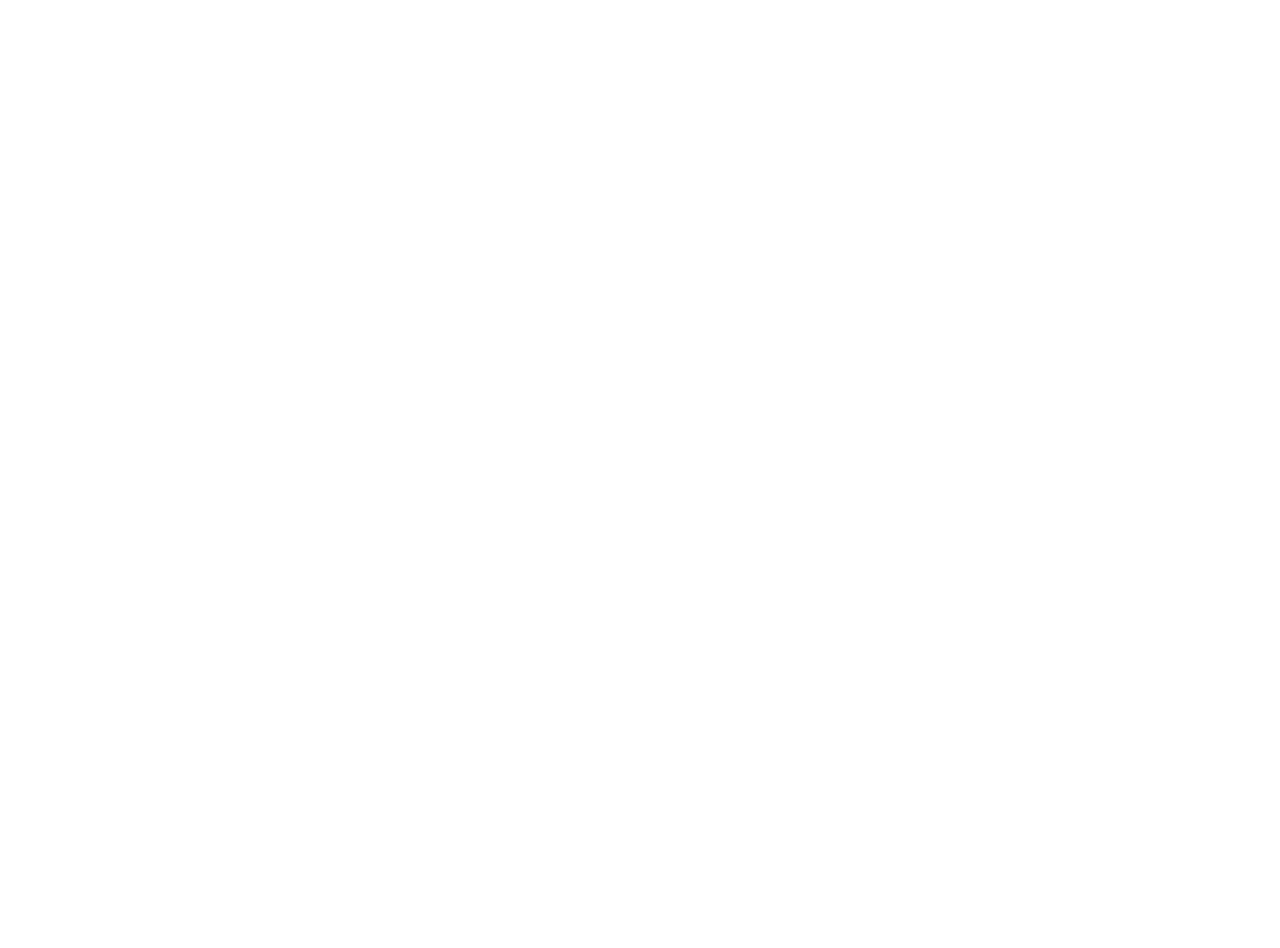
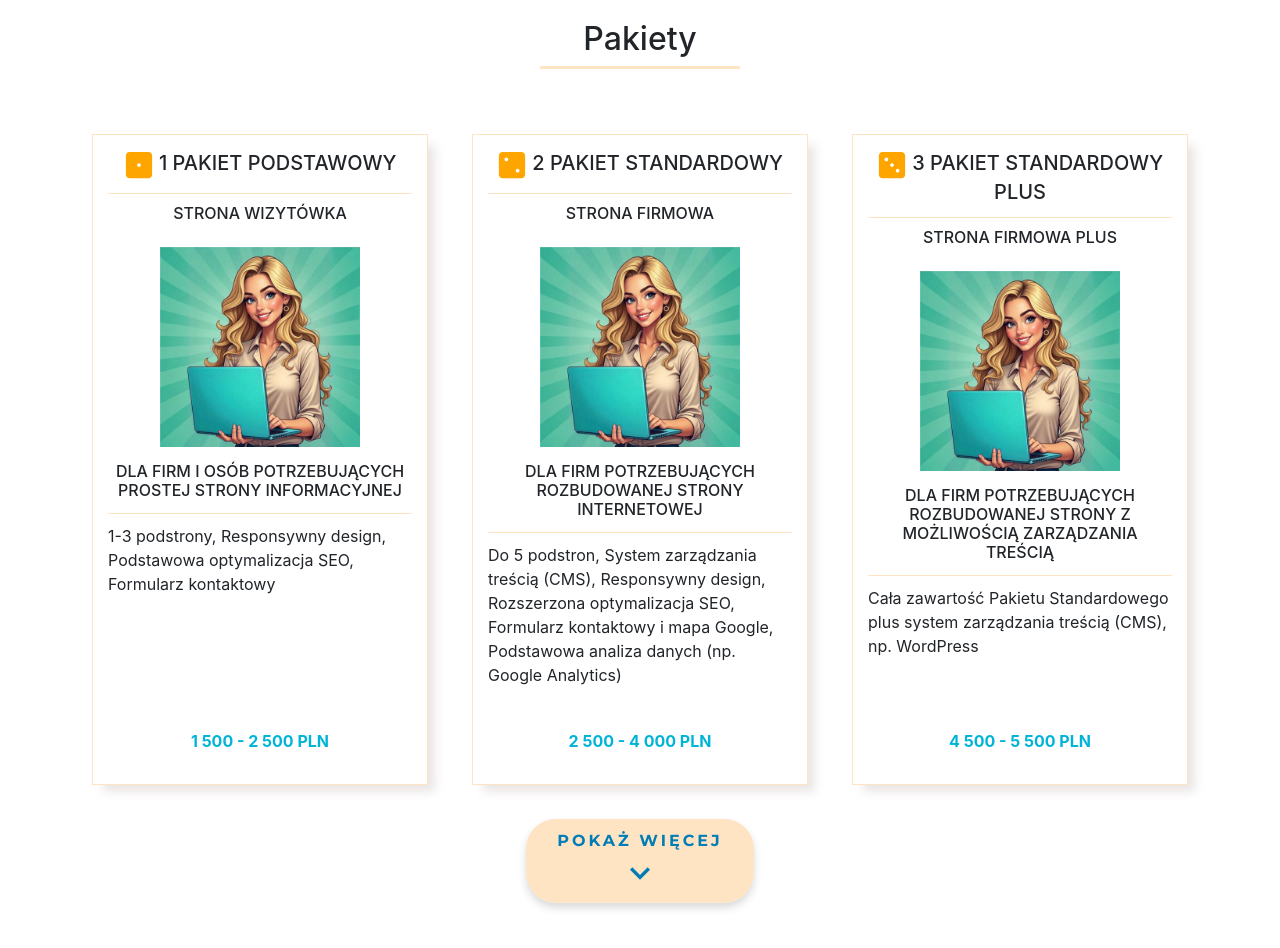
Before and after one commit to Gonai132/portfolioSPA, a React (Create React App) app: page / in a window 1280 px wide. Shown: the part 1480-2428 px from the top of the page. Before the commit the page ends 1500 px from the top, so only its background shows below. Built offline with nearby package versions, Linux system fonts and the light colour scheme.

Commit message:
creating and styling Packages section

```diff
--- a/package.json
+++ b/package.json
@@ -15,6 +15,8 @@
     "react-dom": "^18.3.1",
     "react-icons": "^5.4.0",
     "react-scripts": "5.0.1",
+    "react-scroll-to-top": "^3.0.0",
+    "react-scroll-up": "^1.4.0",
     "typewriter-effect": "^2.21.0",
     "web-vitals": "^2.1.4"
   },
--- a/src/App.js
+++ b/src/App.js
@@ -2,6 +2,8 @@
 import Navbar from "./components/navbar/Navbar";
 import Home from "./components/Home/Home";
 import About from "./components/About/About";
+import Packages from "./components/Packages/Packages";
+import ScrollToTop from "react-scroll-to-top";
 
 const App = () => {
   return (
@@ -9,6 +11,8 @@
       <Navbar/>
       <Home/>
       <About/>
+      <Packages/>
+      <ScrollToTop smooth height="25" width="25" color="#007cb6" style={{borderRadius: "50%", backgroundColor: "#caf0f8", lineHeight: "30px"}}/>
     </div>
 
   );
--- a/src/components/Home/home.css
+++ b/src/components/Home/home.css
@@ -42,7 +42,7 @@
 }
 
 .home-button {
-    background-color: rgba(255, 228, 196, 0.7);
+    background-color: rgba(255, 228, 196, 0.8);
     color:#005379;
     text-align: center;
     text-transform: uppercase;
--- /dev/null
+++ b/src/components/Packages/Packages.js
@@ -0,0 +1,153 @@
+import React, { useState } from 'react';
+import "./packages.css";
+import { FaDiceOne, FaDiceTwo, FaDiceThree, FaDiceFour, FaDiceFive,FaDiceSix} from "react-icons/fa";
+import { MdExpandMore, MdExpandLess } from "react-icons/md";
+import girl from "../../img/about/girl.jpg";
+
+const Packages = () => {
+
+    const packagesdata = [
+
+        {
+            id:1,
+            name: "Pakiet Podstawowy",
+            type: "Strona wizytówka",
+            desctiption: "Dla firm i osób potrzebujących prostej strony informacyjnej",
+            details: `
+                    1-3 podstrony,
+                    Responsywny design,
+                    Podstawowa optymalizacja SEO,
+                    Formularz kontaktowy
+                `,
+            price: "1 500 - 2 500 PLN",
+            dice: <FaDiceOne size={"30px"} style={{color: "orange"}}/>,
+            image: [<img src={girl} height="200px" width="200px" alt='about_image'/>],
+
+        },
+        {
+            id:2,
+            name: "Pakiet Standardowy",
+            type: "Strona Firmowa",
+            desctiption: "Dla firm potrzebujących rozbudowanej strony internetowej",
+            details: `
+                        Do 5 podstron,
+                        System zarządzania treścią (CMS),
+                        Responsywny design,
+                        Rozszerzona optymalizacja SEO,
+                        Formularz kontaktowy i mapa Google,
+                        Podstawowa analiza danych (np. Google Analytics)
+                `,
+            price: "2 500 - 4 000 PLN",
+            dice: <FaDiceTwo size={"30px"} style={{color: "orange"}}/>,
+            image: [<img src={girl} height="200px" width="200px" alt='about_image'/>],
+        },
+        {
+            id:3,
+            name: "Pakiet Standardowy Plus",
+            type: "Strona Firmowa Plus",
+            desctiption: "Dla firm potrzebujących rozbudowanej strony z możliwością zarządzania treścią",
+            details: `
+                    Cała zawartość Pakietu Standardowego plus system zarządzania treścią (CMS), np. WordPress
+                `,
+            price: "4 500 - 5 500 PLN",
+            dice: <FaDiceThree size={"30px"} style={{color: "orange"}}/>,
+            image: [<img src={girl} height="200px" width="200px" alt='about_image'/>],
+        },
+        {
+            id:4,
+            name: "Pakiet Rozszerzony",
+            type: "Strona E-Commerce",
+            desctiption: "Dla małych firm, które chcą sprzedawać produkty lub usługi online",
+            details: `
+                    Do 10 podstron,
+                    Sklep internetowy z koszykiem, płatnościami online, opcją logowania dla klientów,
+                    System zarządzania treścią (CMS),
+                    Zaawansowana optymalizacja SEO,
+                    Zabezpieczenia SSL,
+                    Integracja z systemami płatności
+                `,
+            price: "6 000 - 10 000 PLN",
+            dice: <FaDiceFour size={"30px"} style={{color: "orange"}}/>,
+            image: [<img src={girl} height="200px" width="200px" alt='about_image'/>],
+        },
+        {
+            id:5,
+            name: "Pakiet Rozszerzony Plus",
+            type: "Strona E-Commerce Plus",
+            desctiption: "Dla dużych firm, które chcą sprzedawać produkty lub usługi online",
+            details: `
+                    Cała zawartość Pakietu Rozszerzonego plus analiza ruchu i sprzedaży oraz wsparcie techniczne przez pierwszy miesiąc
+                `,
+            price: "10 000 - 12 000 PLN ",
+            dice: <FaDiceFive size={"30px"} style={{color: "orange"}}/>,
+            image: [<img src={girl} height="200px" width="200px" alt='about_image'/>],
+        },
+        {
+            id:6,
+            name: "Pakiet Premium",
+            type: "Strona Premium VIP",
+            desctiption: "W pełni spersonalizowana strona o zaawansowanej funkcjonalności i pełnym wsparciu",
+            details: `
+                    Bez limitu podstron,
+                    Zaawansowane technologie i w pełni spersonalizowany projekt,
+                    Zaawansowana optymalizacja SEO,
+                    Zabezpieczenia SSL
+                `,
+            price: "12 000 - 15 000 PLN plus 2-5 tyś. pln miesięcznie za obsługę",
+            dice: <FaDiceSix  size={"30px"} style={{color: "orange"}}/>,
+            image: [<img src={girl} height="200px" width="200px" alt='about_image'/>],
+        },
+    ]
+
+    const [showMore, setShowMore] = useState(3);
+
+    const loadMore = () => {
+        setShowMore((prev)=>prev+3);
+    }
+
+    const loadLess = () => {
+        setShowMore((prev) => Math.max(prev - 3, 3));
+    }
+
+  return (
+    <div className='container packages-section'>
+        <div className='section-title'>
+            <h2>Pakiety</h2>
+            <span className='line'></span>
+        </div>
+        <div className='row packages-row'>
+            {packagesdata.slice(0,showMore).map((item,index)=>(
+                <div className='wrap col-xl-4 col-lg-4 col-md-6 col-sm-12 col-12'>
+                    <div className='packages' key={index}>
+                        <div className='list-packages'>
+                            <h5>{item.dice} {item.id}  {item.name}</h5>
+                            <span className='packages-underline'></span>
+                            <h6>{item.type}</h6>
+                            <div>{item.image}</div>
+                            <h6>{item.desctiption}</h6>
+                            <span className='packages-underline'></span>
+                            <p>{item.details}</p>
+                            <p>{item.price}</p>
+                        </div>
+                    </div>
+                </div>
+            ))}
+
+            {showMore >= packagesdata.length ? null : (
+                <span className='load-button more' onClick={loadMore}>
+                Pokaż więcej <MdExpandMore size={"40px"} />
+                </span>
+            )}
+
+            {showMore > 3 && (
+                    <span className='load-button less' onClick={loadLess}>
+                        <MdExpandLess size={"40px"}/> Pokaż mniej
+                    </span>
+            )}
+
+        </div>
+    </div>
+  )
+}
+
+export default Packages
--- /dev/null
+++ b/src/components/Packages/packages.css
@@ -0,0 +1,109 @@
+.packages-section {
+    min-height: 300px;
+}
+
+.section-title h2 {
+    text-align: center;
+}
+
+.packages-underline {
+    display: block;
+    width: 100%;
+    height: 1px;
+    margin: 5px auto;
+    margin-bottom: 10px;
+    background-color: bisque;
+}
+
+.packages {
+    display: flex;
+    flex-direction: column;
+    height: 95%;
+    margin: 10px;
+    margin-top: 50px;
+    padding: 15px;
+    -moz-box-shadow: 9px 9px 9px -2px rgba(230, 224, 224, 0.8);
+    -webkit-box-shadow: 9px 9px 9px -2px rgba(230, 224, 224, 0.8);
+    box-shadow: 9px 9px 9px -2px rgba(230, 224, 224, 0.8);
+    cursor: pointer;
+    border: 1px solid bisque;
+    transition-duration: 0.3s;
+}
+
+
+.packages:hover {
+    -moz-box-shadow: -6px 11px 5px -3px rgba(0, 0, 0, 0.4);
+    -webkit-box-shadow: -6px 11px 5px -3px rgba(0, 0, 0, 0.4);
+    box-shadow: -6px 11px 5px -3px rgba(0, 0, 0, 0.4);
+    border-left: solid 3px #00b4d8;
+}
+
+.list-packages {
+    display: flex;
+    flex-direction: column;
+    align-items: stretch;
+    height: 100%;
+}
+
+.list-packages h5, h6 {
+    text-align: center;
+    text-transform: uppercase;
+}
+
+.list-packages p {
+    flex-shrink: 0;
+}
+
+.list-packages p:last-child {
+    margin-top: auto;
+    text-align: center;
+    color: #00b4d8;
+    font-weight: bold;
+}
+
+.list-packages div {
+    align-self: center;
+    margin: 15px;
+}
+
+.load-button {
+    width: 20%;
+    min-width: 200px;
+    max-height: 50px;
+    padding: 10px;
+    text-align: center;
+    text-transform: uppercase;
+    font-family: Montserrat, sans-serif;
+    letter-spacing: 3px;
+    border-radius: 30px;
+    font-weight: bold;
+    cursor: pointer;
+    box-shadow: 0 0.3rem 0.5rem rgba(0,0,0,0.15),inset 0 -1px 0 rgba(255,255,255,0.15);
+    justify-content: center;
+    justify-self: center;
+    display: table;
+    margin: 50px auto;
+    transition: 0.3s;
+}
+
+.more {
+    color:#007cb6;
+    background-color: bisque;
+}
+
+.more:hover {
+    color:#005379;
+    background-color: #caf0f8;
+
+}
+
+.less {
+    color:#005379;
+    background-color: #caf0f8;
+
+}
+
+.less:hover {
+    color:#007cb6;
+    background-color: bisque;
+}
--- a/src/components/navbar/Navbar.js
+++ b/src/components/navbar/Navbar.js
@@ -1,6 +1,6 @@
 import React from "react";
 import { FontAwesomeIcon } from '@fortawesome/react-fontawesome';
-import { faArrowUp } from '@fortawesome/free-solid-svg-icons';
+import { faHome } from '@fortawesome/free-solid-svg-icons';
 import "./navbar.css";
 
 
@@ -10,7 +10,7 @@
 return(
     <nav className="navbar-main">
         <ul>
-            <li className="nav-item"><FontAwesomeIcon icon={faArrowUp} /></li>
+            <li className="nav-item"><FontAwesomeIcon icon={faHome} /></li>
             <li className="nav-item"> </li>
             <li className="nav-item">O mnie</li>
             <li className="nav-item">Galeria</li>
```
Also changed, not shown: 1 other file (tests, documents, lock files or other folders).
